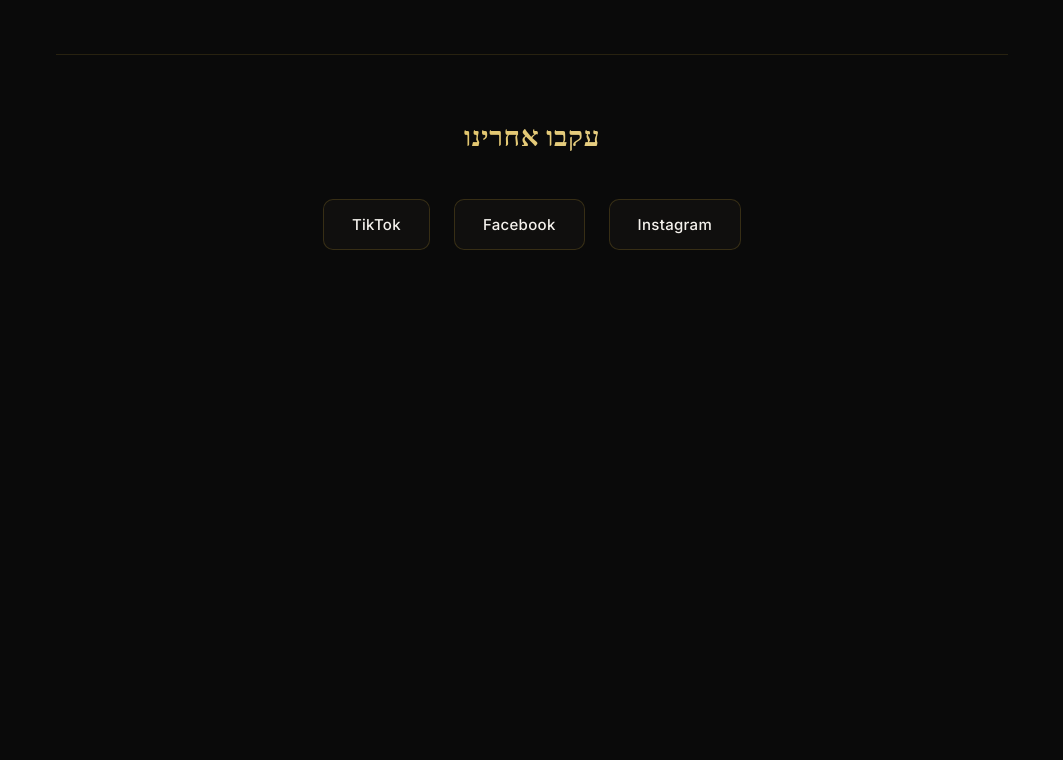
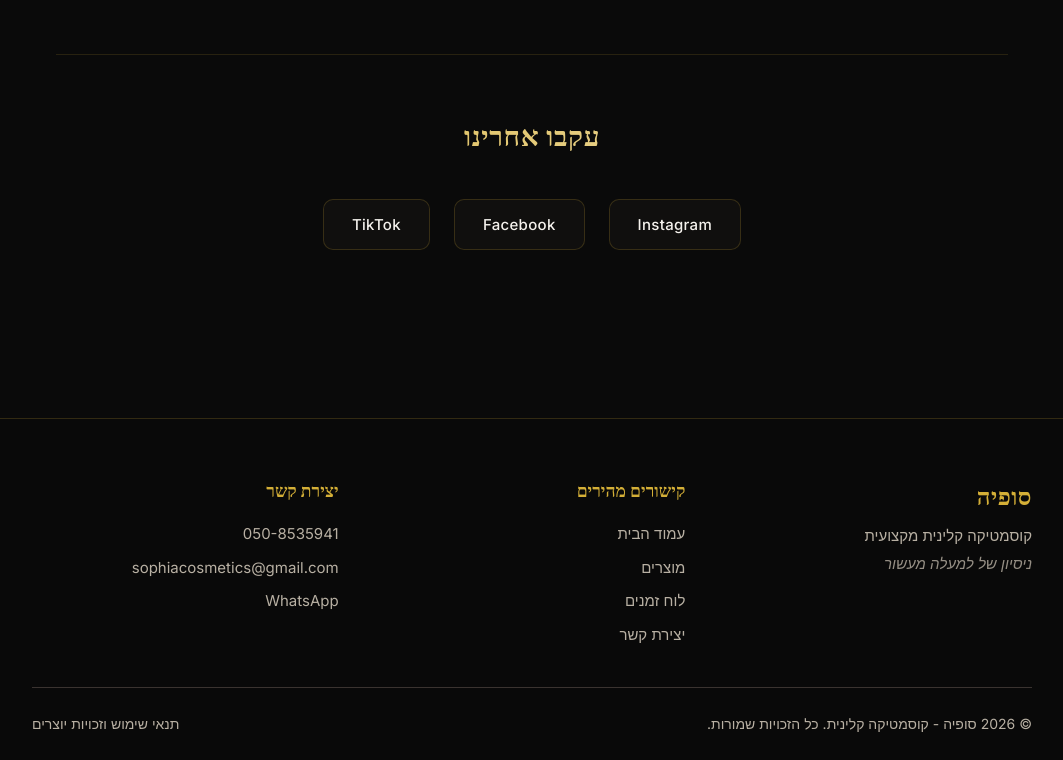
Before and after one commit to Michael2001papis/tuta, a React (Vite) app: page / in a window 1280 px wide. Shown: the part 2560-3320 px from the top of the page, without its empty margins (108-1171 px from the left). Before the commit the page ends 2922 px from the top, so only its background shows below. Built offline with nearby package versions, Linux system fonts and the light colour scheme; a web font is replaced by a local one.

Commit message:
0.0.1 initial commit פינות סגורות אתר מוכן לבנתיים פעיל!

```diff
--- a/src/App.jsx
+++ b/src/App.jsx
@@ -1,6 +1,7 @@
 import React from 'react'
 import { BrowserRouter, Routes, Route, Navigate } from 'react-router-dom'
 import Header from './components/Header'
+import Footer from './components/Footer'
 import Chatbot from './components/Chatbot'
 import Home from './pages/Home'
 import Settings from './pages/Settings'
@@ -31,6 +32,7 @@
             <Route path="*" element={<Navigate to="/" replace />} />
           </Routes>
         </main>
+        <Footer />
         <Chatbot />
       </div>
     </BrowserRouter>
--- /dev/null
+++ b/src/components/Footer.css
@@ -0,0 +1,128 @@
+.footer {
+  background: rgba(10, 10, 10, 0.95);
+  backdrop-filter: blur(20px);
+  border-top: 1px solid rgba(212, 175, 55, 0.2);
+  padding: var(--space-2xl) var(--space-xl) var(--space-lg);
+  margin-top: var(--space-2xl);
+  position: relative;
+  z-index: 10;
+}
+
+[data-theme="light"] .footer,
+[data-theme="inverted"] .footer {
+  background: rgba(255, 255, 255, 0.95);
+  border-top: 1px solid rgba(184, 150, 10, 0.2);
+}
+
+.footer-content {
+  max-width: 1000px;
+  margin: 0 auto;
+  display: grid;
+  grid-template-columns: repeat(auto-fit, minmax(200px, 1fr));
+  gap: var(--space-xl);
+}
+
+.footer-section h3 {
+  font-family: var(--font-heading);
+  font-size: 1.5rem;
+  color: var(--color-primary);
+  margin-bottom: var(--space-sm);
+}
+
+.footer-section h4 {
+  font-family: var(--font-heading);
+  font-size: 1.1rem;
+  color: var(--color-primary);
+  margin-bottom: var(--space-md);
+}
+
+.footer-section p {
+  color: var(--color-text-soft);
+  font-size: 0.9375rem;
+  line-height: 1.6;
+  margin-bottom: var(--space-xs);
+}
+
+.footer-tagline {
+  font-style: italic;
+  opacity: 0.8;
+}
+
+.footer-nav {
+  display: flex;
+  flex-direction: column;
+  gap: var(--space-sm);
+}
+
+.footer-nav a {
+  color: var(--color-text-soft);
+  text-decoration: none;
+  font-size: 0.9375rem;
+  transition: color 0.2s ease;
+}
+
+.footer-nav a:hover {
+  color: var(--color-primary);
+}
+
+.footer-contact {
+  display: block;
+  color: var(--color-text-soft);
+  text-decoration: none;
+  font-size: 0.9375rem;
+  margin-bottom: var(--space-sm);
+  transition: color 0.2s ease;
+}
+
+.footer-contact:hover {
+  color: var(--color-primary);
+}
+
+.footer-bottom {
+  max-width: 1000px;
+  margin: var(--space-xl) auto 0;
+  padding-top: var(--space-lg);
+  border-top: 1px solid var(--color-border);
+  display: flex;
+  justify-content: space-between;
+  align-items: center;
+  flex-wrap: wrap;
+  gap: var(--space-md);
+}
+
+.footer-bottom p {
+  color: var(--color-text-soft);
+  font-size: 0.875rem;
+  margin: 0;
+}
+
+.footer-legal {
+  color: var(--color-text-soft);
+  font-size: 0.875rem;
+  text-decoration: none;
+  transition: color 0.2s ease;
+}
+
+.footer-legal:hover {
+  color: var(--color-primary);
+}
+
+@media (max-width: 600px) {
+  .footer {
+    padding: var(--space-xl) var(--space-md) var(--space-md);
+  }
+
+  .footer-content {
+    grid-template-columns: 1fr;
+    text-align: center;
+  }
+
+  .footer-nav {
+    align-items: center;
+  }
+
+  .footer-bottom {
+    flex-direction: column;
+    text-align: center;
+  }
+}
--- /dev/null
+++ b/src/components/Footer.jsx
@@ -0,0 +1,41 @@
+import React from 'react'
+import { Link } from 'react-router-dom'
+import './Footer.css'
+
+export default function Footer() {
+  const currentYear = new Date().getFullYear()
+
+  return (
+    <footer className="footer">
+      <div className="footer-content">
+        <div className="footer-section">
+          <h3>סופיה</h3>
+          <p>קוסמטיקה קלינית מקצועית</p>
+          <p className="footer-tagline">ניסיון של למעלה מעשור</p>
+        </div>
+
+        <div className="footer-section">
+          <h4>קישורים מהירים</h4>
+          <nav className="footer-nav">
+            <Link to="/">עמוד הבית</Link>
+            <Link to="/products">מוצרים</Link>
+            <Link to="/schedule">לוח זמנים</Link>
+            <Link to="/contact">יצירת קשר</Link>
+          </nav>
+        </div>
+
+        <div className="footer-section">
+          <h4>יצירת קשר</h4>
+          <a href="tel:0508535941" className="footer-contact">050-8535941</a>
+          <a href="mailto:sophiacosmetics@gmail.com" className="footer-contact">sophiacosmetics@gmail.com</a>
+          <a href="https://wa.me/972508535941" target="_blank" rel="noopener noreferrer" className="footer-contact">WhatsApp</a>
+        </div>
+      </div>
+
+      <div className="footer-bottom">
+        <p>&copy; {currentYear} סופיה - קוסמטיקה קלינית. כל הזכויות שמורות.</p>
+        <Link to="/copyright" className="footer-legal">תנאי שימוש וזכויות יוצרים</Link>
+      </div>
+    </footer>
+  )
+}
--- a/src/components/Header.jsx
+++ b/src/components/Header.jsx
@@ -49,7 +49,7 @@
       setPassword('')
       navigate('/user')
     } else {
-      setLoginError('שם משתמש או סיסמה שגויים. שם המשתמש: SV123456')
+      setLoginError('שם משתמש או סיסמה שגויים.')
     }
   }
 
--- a/src/context/AuthContext.jsx
+++ b/src/context/AuthContext.jsx
@@ -1,4 +1,4 @@
-import React, { createContext, useContext, useState, useEffect } from 'react'
+import React, { createContext, useContext, useState } from 'react'
 
 const AuthContext = createContext()
 
--- a/src/pages/BeforeAfter.jsx
+++ b/src/pages/BeforeAfter.jsx
@@ -1,4 +1,4 @@
-import React, { useState, useEffect } from 'react'
+import React, { useState } from 'react'
 import { useAuth } from '../context/AuthContext'
 import './BeforeAfter.css'
 
--- a/src/pages/Contact.jsx
+++ b/src/pages/Contact.jsx
@@ -71,9 +71,9 @@
           <span>050-8535941</span>
           <small>לחיצה לחיוג</small>
         </a>
-        <a href="mailto:abc@gmail.com" className="contact-card email">
+        <a href="mailto:sophiacosmetics@gmail.com" className="contact-card email">
           <span className="icon">✉️</span>
-          <span>abc@gmail.com</span>
+          <span>sophiacosmetics@gmail.com</span>
         </a>
       </div>
 
--- a/src/pages/Home.jsx
+++ b/src/pages/Home.jsx
@@ -4,9 +4,9 @@
 import './Home.css'
 
 const socialLinks = [
-  { name: 'Instagram', url: 'https://instagram.com' },
-  { name: 'Facebook', url: 'https://facebook.com' },
-  { name: 'TikTok', url: 'https://tiktok.com' },
+  { name: 'Instagram', url: 'https://instagram.com/sophia_cosmetics' },
+  { name: 'Facebook', url: 'https://facebook.com/sophiacosmetics' },
+  { name: 'TikTok', url: 'https://tiktok.com/@sophia_cosmetics' },
 ]
 
 const services = [
--- a/src/pages/Settings.jsx
+++ b/src/pages/Settings.jsx
@@ -48,12 +48,11 @@
         </div>
 
         <div className="setting-item">
-          <label>צבעים</label>
-          <p className="setting-hint">שחור-לבן או היפוך צבעים לנוחות בעיות ראייה.</p>
+          <label>ערכת צבעים</label>
+          <p className="setting-hint">בחר בין אתר כהה (שחור-זהב) לאתר בהיר (לבן-זהב).</p>
           <select value={colorTheme} onChange={e => setColorTheme(e.target.value)}>
-            <option value="normal">רגיל</option>
-            <option value="dark">כהה</option>
-            <option value="inverted">היפוך (שחור לבן)</option>
+            <option value="normal">כהה (שחור-זהב)</option>
+            <option value="inverted">בהיר (לבן-זהב)</option>
           </select>
         </div>
       </section>
```
